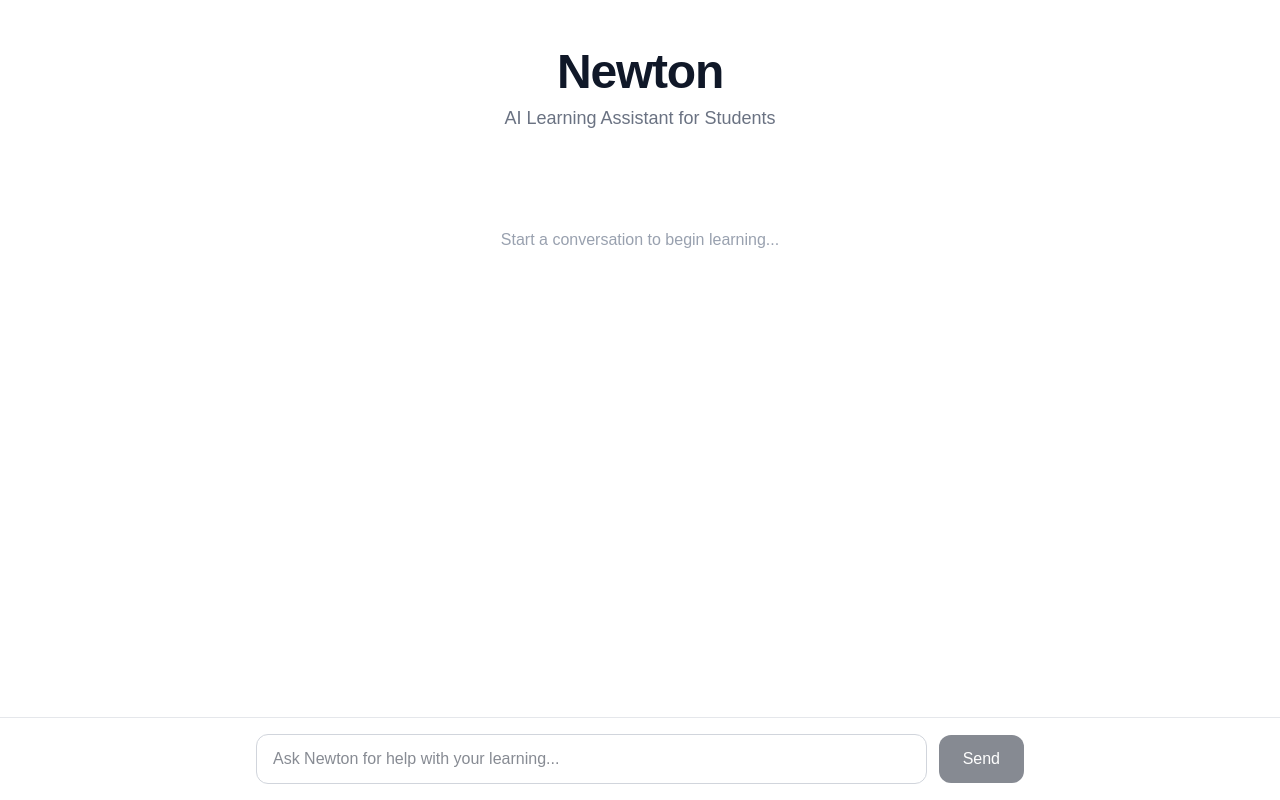
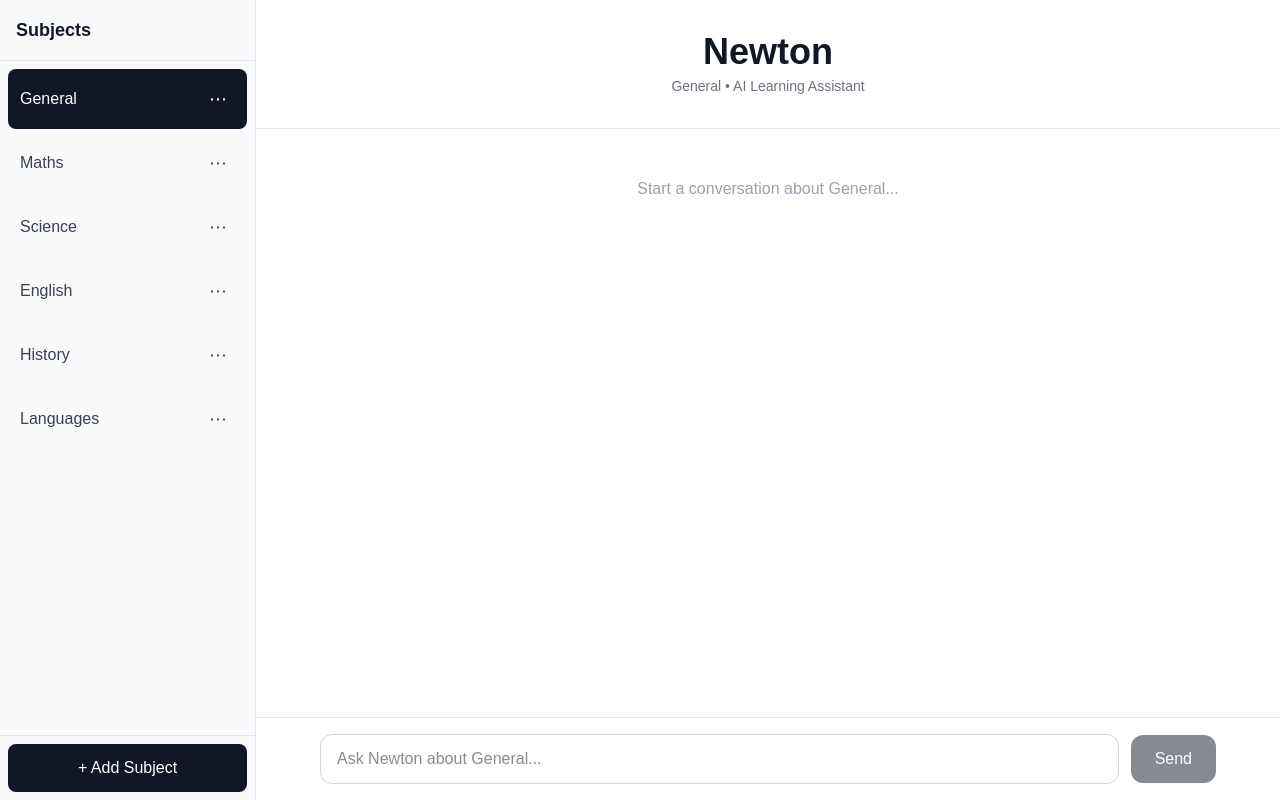
Before and after one commit to eliotjsantos-stack/newton.ai, a Next.js app: page / in a window 1280 px wide. Built offline with nearby package versions, Linux system fonts and the light colour scheme.

Commit message:
fix sidebar - add complete code

```diff
--- a/app/page.js
+++ b/app/page.js
@@ -1,13 +1,13 @@
 'use client';
+
 import { useState, useEffect, useRef } from 'react';
 import ReactMarkdown from 'react-markdown';
+import remarkMath from 'remark-math';
 import remarkGfm from 'remark-gfm';
-import remarkMath from 'remark-math';
 import rehypeKatex from 'rehype-katex';
 
 function fixMathNotation(text) {
   // Don't process anything that's already inside $ or $$ delimiters
-  // Split by existing math notation to preserve it
   const parts = text.split(/(\$\$[^$]+\$\$|\$[^$]+\$)/);
 
   return parts.map((part, index) => {
@@ -26,9 +26,21 @@ function fixMathNotation(text) {
 }
 
 export default function Newton() {
-  const [messages, setMessages] = useState([]);
+  // Default subjects
+  const defaultSubjects = ['General', 'Maths', 'Science', 'English', 'History', 'Languages'];
+
+  const [currentSubject, setCurrentSubject] = useState('General');
+  const [subjects, setSubjects] = useState(defaultSubjects);
+  const [chatsBySubject, setChatsBySubject] = useState(
+    defaultSubjects.reduce((acc, subject) => {
+      acc[subject] = [];
+      return acc;
+    }, {})
+  );
   const [input, setInput] = useState('');
   const [isLoading, setIsLoading] = useState(false);
+  const [openMenuSubject, setOpenMenuSubject] = useState(null);
+
   const messagesEndRef = useRef(null);
 
   const scrollToBottom = () => {
@@ -37,7 +49,63 @@ export default function Newton() {
 
   useEffect(() => {
     scrollToBottom();
-  }, [messages]);
+  }, [chatsBySubject[currentSubject]]);
+
+  // Get current subject's messages
+  const messages = chatsBySubject[currentSubject] || [];
+  const setMessages = (newMessages) => {
+    setChatsBySubject(prev => ({
+      ...prev,
+      [currentSubject]: typeof newMessages === 'function'
+        ? newMessages(prev[currentSubject] || [])
+        : newMessages
+    }));
+  };
+
+  // Add new subject
+  const addSubject = () => {
+    const newSubjectName = prompt('Enter new subject name:');
+    if (newSubjectName && !subjects.includes(newSubjectName)) {
+      setSubjects([...subjects, newSubjectName]);
+      setChatsBySubject(prev => ({...prev, [newSubjectName]: []}));
+      setCurrentSubject(newSubjectName);
+    }
+  };
+
+  // Rename subject
+  const renameSubject = (oldName) => {
+    const newName = prompt('Rename subject:', oldName);
+    if (newName && newName !== oldName && !subjects.includes(newName)) {
+      setSubjects(subjects.map(s => s === oldName ? newName : s));
+      setChatsBySubject(prev => {
+        const newChats = {...prev};
+        newChats[newName] = newChats[oldName];
+        delete newChats[oldName];
+        return newChats;
+      });
+      if (currentSubject === oldName) setCurrentSubject(newName);
+    }
+    setOpenMenuSubject(null);
+  };
+
+  // Delete subject
+  const deleteSubject = (subjectName) => {
+    if (subjects.length === 1) {
+      alert('Cannot delete the last subject!');
+      return;
+    }
+    if (confirm(`Delete "${subjectName}" and all its chats?`)) {
+      setSubjects(subjects.filter(s => s !== subjectName));
+      setChatsBySubject(prev => {
+        const newChats = {...prev};
+        delete newChats[subjectName];
+        return newChats;
+      });
+      if (currentSubject === subjectName) setCurrentSubject(subjects[0]);
+    }
+    setOpenMenuSubject(null);
+  };
+
   const handleSubmit = async (e) => {
     e.preventDefault();
     if (!input.trim() || isLoading) return;
@@ -69,7 +137,6 @@ export default function Newton() {
 
         setMessages(prev => {
           const newMessages = [...prev];
-          // Apply math notation fix
           newMessages[newMessages.length - 1].content = fixMathNotation(assistantMessage);
           return newMessages;
         });
@@ -82,23 +149,105 @@ export default function Newton() {
   };
 
   return (
-    <div className="min-h-screen bg-white flex flex-col">
-      <div className="text-center py-12 px-4">
-        <h1 className="text-5xl font-semibold text-gray-900 mb-2 tracking-tight">
+    <div className="min-h-screen bg-white flex">
+      {/* Sidebar */}
+      <div className="w-64 bg-gray-50 border-r border-gray-200 flex flex-col">
+        <div className="p-4 border-b border-gray-200">
+          <h2 className="text-lg font-semibold text-gray-900">Subjects</h2>
+        </div>
+
+        <div className="flex-1 overflow-y-auto p-2">
+          {subjects.map((subject) => (
+            <div
+              key={subject}
+              className={`group relative flex items-center justify-between p-3 mb-1 rounded-lg transition ${
+                currentSubject === subject
+                  ? 'bg-gray-900 text-white'
+                  : 'hover:bg-gray-200 text-gray-700'
+              }`}
+            >
+              <button
+                onClick={() => setCurrentSubject(subject)}
+                className="flex-1 text-left"
+              >
+                {subject}
+                {chatsBySubject[subject]?.length > 0 && (
+                  <span className="ml-2 text-xs opacity-70">
+                    ({chatsBySubject[subject].length})
+                  </span>
+                )}
+              </button>
+
+              {/* Three dots menu */}
+              <div className="relative">
+                <button
+                  onClick={(e) => {
+                    e.stopPropagation();
+                    setOpenMenuSubject(openMenuSubject === subject ? null : subject);
+                  }}
+                  className={`p-1 px-2 rounded hover:bg-gray-300 text-lg ${
+                    currentSubject === subject ? 'text-white hover:bg-gray-700' : 'text-gray-600'
+                  }`}
+                >
+                  ⋯
+                </button>
+
+                {/* Dropdown menu */}
+                {openMenuSubject === subject && (
+                  <div className="absolute right-0 mt-1 bg-white border border-gray-200 rounded-lg shadow-lg z-10 min-w-[120px]">
+                    <button
+                      onClick={(e) => {
+                        e.stopPropagation();
+                        renameSubject(subject);
+                      }}
+                      className="w-full text-left px-4 py-2 hover:bg-gray-100 text-gray-700 text-sm rounded-t-lg"
+                    >
+                      Rename
+                    </button>
+                    <button
+                      onClick={(e) => {
+                        e.stopPropagation();
+                        deleteSubject(subject);
+                      }}
+                      className="w-full text-left px-4 py-2 hover:bg-red-50 text-red-600 text-sm rounded-b-lg"
+                    >
+                      Delete
+                    </button>
+                  </div>
+                )}
+              </div>
+            </div>
+          ))}
+        </div>
+
+        <div className="p-2 border-t border-gray-200">
+          <button
+            onClick={addSubject}
+            className="w-full p-3 bg-gray-900 text-white rounded-lg hover:bg-gray-800 transition"
+          >
+            + Add Subject
+          </button>
+        </div>
+      </div>
+
+      {/* Main Chat Area */}
+      <div className="flex-1 flex flex-col" onClick={() => setOpenMenuSubject(null)}>
+        <div className="text-center py-8 px-4 border-b border-gray-200">
+          <h1 className="text-4xl font-semibold text-gray-900 mb-1">
             Newton
           </h1>
-        <p className="text-lg text-gray-500">
-          AI Learning Assistant for Students
+          <p className="text-sm text-gray-500">
+            {currentSubject} • AI Learning Assistant
           </p>
         </div>
 
-      <div className="flex-1 max-w-3xl w-full mx-auto px-4 pb-32">
+        <div className="flex-1 max-w-4xl w-full mx-auto px-4 pb-32 overflow-y-auto">
           {messages.length === 0 ? (
             <div className="text-center py-12 text-gray-400">
-            Start a conversation to begin learning...
+              Start a conversation about {currentSubject}...
             </div>
           ) : (
-          <div className="space-y-6">
+            <div className="space-y-6 py-6">
               {messages.map((message, i) => (
                 <div
                   key={i}
@@ -129,14 +278,14 @@ export default function Newton() {
           )}
         </div>
 
-      <div className="fixed bottom-0 left-0 right-0 bg-white border-t border-gray-200 p-4">
-        <div className="max-w-3xl mx-auto">
+        <div className="fixed bottom-0 right-0 left-64 bg-white border-t border-gray-200 p-4">
+          <div className="max-w-4xl mx-auto">
             <form onSubmit={handleSubmit} className="flex gap-3 items-center">
               <input
                 type="text"
                 value={input}
                 onChange={(e) => setInput(e.target.value)}
-              placeholder="Ask Newton for help with your learning..."
+                placeholder={`Ask Newton about ${currentSubject}...`}
                 className="flex-1 px-4 py-3 border border-gray-300 rounded-xl focus:outline-none focus:ring-2 focus:ring-blue-500 text-gray-900"
                 disabled={isLoading}
               />
@@ -151,6 +300,6 @@ export default function Newton() {
           </div>
         </div>
       </div>
+    </div>
   );
-}// Force redeploy Wed 15 Oct 2025 19:48:38 BST
-// Deploy sidebar Tue 21 Oct 2025 21:41:46 JST
+}
```
Lines whose indentation alone changed are shown as unchanged.
